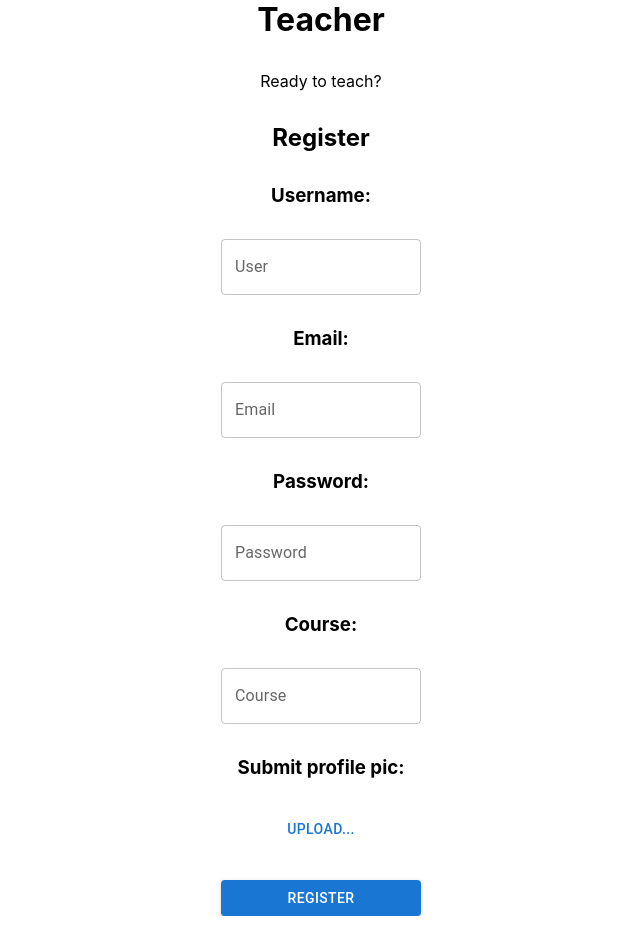
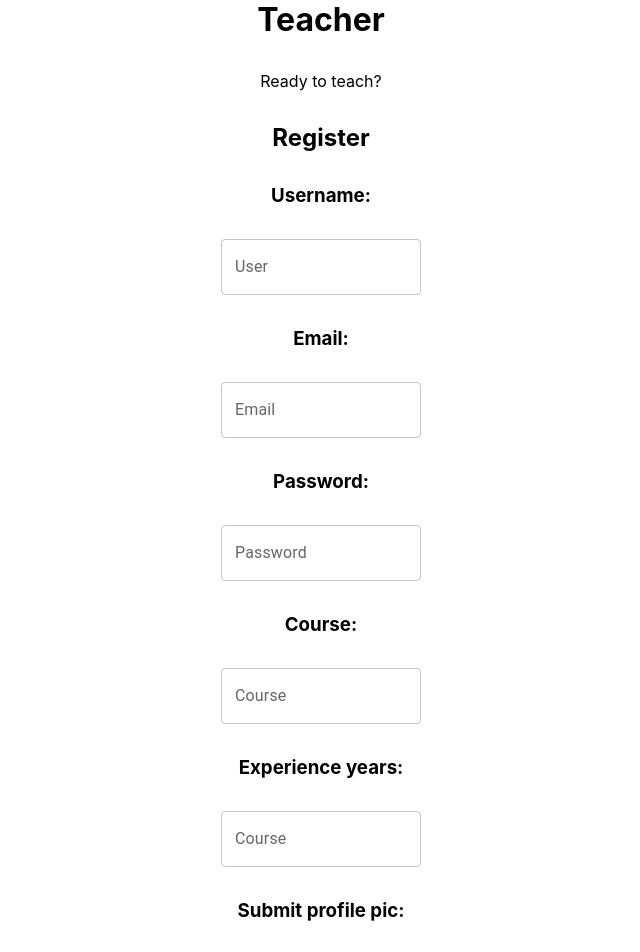
Before and after one commit to GonzaloSuarezT/ProyectoFinal_DBP, a React (Create React App) app: page /registerteacher in a window 1280 px wide. Shown: the top 952 px of the page, without its empty margins (319-959 px from the left). Before the commit the page ends 916 px from the top, so only its background shows below. Built offline with nearby package versions, Linux system fonts and the light colour scheme.

Commit message:
Update 7

```diff
--- a/src/RegTeacher.jsx
+++ b/src/RegTeacher.jsx
@@ -41,6 +41,12 @@ const RegisterTeacher = () => {
             label="Course"
             variant="outlined"
           />
+          <h3>Experience years:</h3>
+          <TextField
+            id="outlined-basic"
+            label="Course"
+            variant="outlined"
+          />
           <h3>Submit profile pic:</h3>
           <Button>Upload...</Button>
           <Button variant="contained">Register</Button>
```
Also changed, not shown: 1 other file (tests, documents, lock files or other folders).
